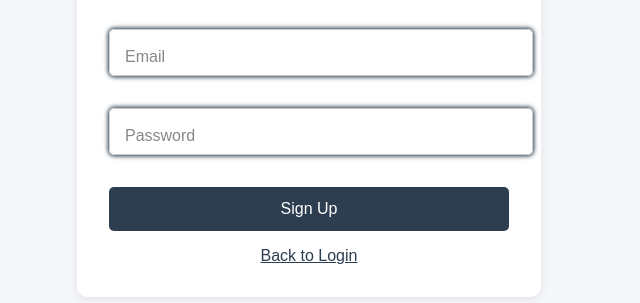
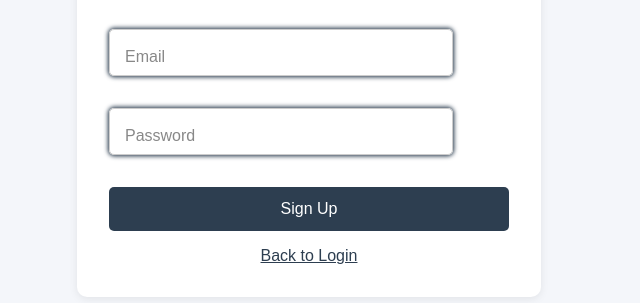
Before and after one commit to Socialpanel1092/social-, a website: page signup.html in a window 1280 px wide. Shown: the part 179-482 px from the top of the page, without its empty margins (331-971 px from the left). Drawn offline with Linux system fonts and the light colour scheme.

Commit message:
i updated placeholder width for my sign up

```diff
--- a/signup.html
+++ b/signup.html
@@ -9,7 +9,7 @@
         .container { max-width: 400px; margin: 6rem auto; background: #fff; border-radius: 10px; box-shadow: 0 2px 8px rgba(0,0,0,0.08); padding: 2rem; }
         h2 { text-align: center; color: #2d3e50; margin-bottom: 2rem; }
         .form-group { position: relative; margin-bottom: 2rem; }
-        .form-group input { width: 100%; padding: 1.2rem 0.7rem 0.5rem 0.7rem; border-radius: 5px; border: 1px solid #ccc; background: none; font-size: 1rem; outline: none; transition: box-shadow 0.2s; }
+        .form-group input { width: 320px; padding: 1.2rem 0.7rem 0.5rem 0.7rem; border-radius: 5px; border: 1px solid #ccc; background: none; font-size: 1rem; outline: none; transition: box-shadow 0.2s; }
         .form-group input.bouncy-border { animation: borderBounce 1.2s infinite alternate; box-shadow: 0 0 0 0 #2d3e50; }
         @keyframes borderBounce { 0% { box-shadow: 0 0 0 0 #2d3e50; } 50% { box-shadow: 0 0 8px 2px #2d3e50; } 100% { box-shadow: 0 0 0 0 #2d3e50; } }
         .form-group label { position: absolute; top: 1.2rem; left: 0.8rem; color: #888; font-size: 1rem; pointer-events: none; transition: 0.2s ease all; background: #fff; padding: 0 0.2rem; }
```
